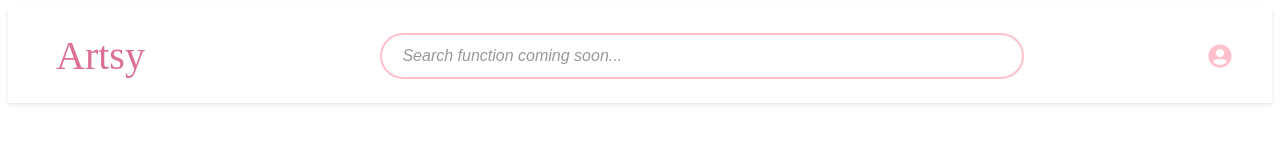
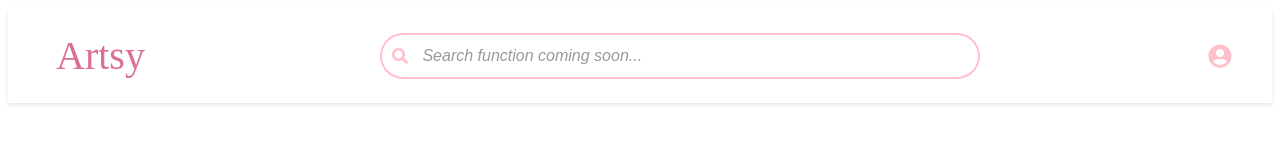
Before and after one commit to AnastasiiaMuzh/Project_Artsy, a React (Vite) app in the folder react-vite/: page / in a window 1280 px wide. Shown: the top 160 px of the page. Built offline with nearby package versions, Linux system fonts and the light colour scheme; no server answers.

Commit message:
add search styling

```diff
--- a/react-vite/src/components/Navigation/Navigation.css
+++ b/react-vite/src/components/Navigation/Navigation.css
@@ -61,9 +61,23 @@
   width: 100%;
 }
 
+.search-input-wrapper {
+  position: relative;
+  display: flex;
+  align-items: center;
+  width: 100%;
+}
+
+.search-icon {
+  position: absolute;
+  left: 12px;
+  color: pink;
+  font-size: 1rem;
+}
+
 .search-input {
   width: 100%;
-  padding: 12px 20px;
+  padding: 12px 20px 12px 40px;
   border: 2px solid pink;
   border-radius: 25px;
   font-size: 16px;
@@ -71,8 +85,11 @@
 
 .search-input:focus {
   outline: none;
-  /* border-color: pink; */
   box-shadow: 0 2px 8px lightgray;
+}
+
+.search-input:focus + .search-icon {
+  color: hotpink;
 }
 
 .search-input::placeholder {
--- a/react-vite/src/components/Navigation/Navigation.jsx
+++ b/react-vite/src/components/Navigation/Navigation.jsx
@@ -2,7 +2,7 @@ import { useState } from "react";
 import { NavLink } from "react-router-dom";
 import { useSelector } from "react-redux";
 import ProfileButton from "./ProfileButton";
-import { FaHeart, FaPlus } from 'react-icons/fa';
+import { FaHeart, FaPlus, FaSearch } from 'react-icons/fa';
 import "./Navigation.css";
 
 function Navigation() {
@@ -24,6 +24,8 @@ function Navigation() {
 
         <div className="search-container">
           <form onSubmit={handleSearch}>
+            <div className="search-input-wrapper">
+              <FaSearch className="search-icon" />
               <input
                 type="text"
                 className="search-input"
@@ -31,6 +33,7 @@ function Navigation() {
                 value={searchQuery}
                 onChange={(e) => setSearchQuery(e.target.value)}
               />
+            </div>
           </form>
         </div>
 
```
Lines whose indentation alone changed are shown as unchanged.
